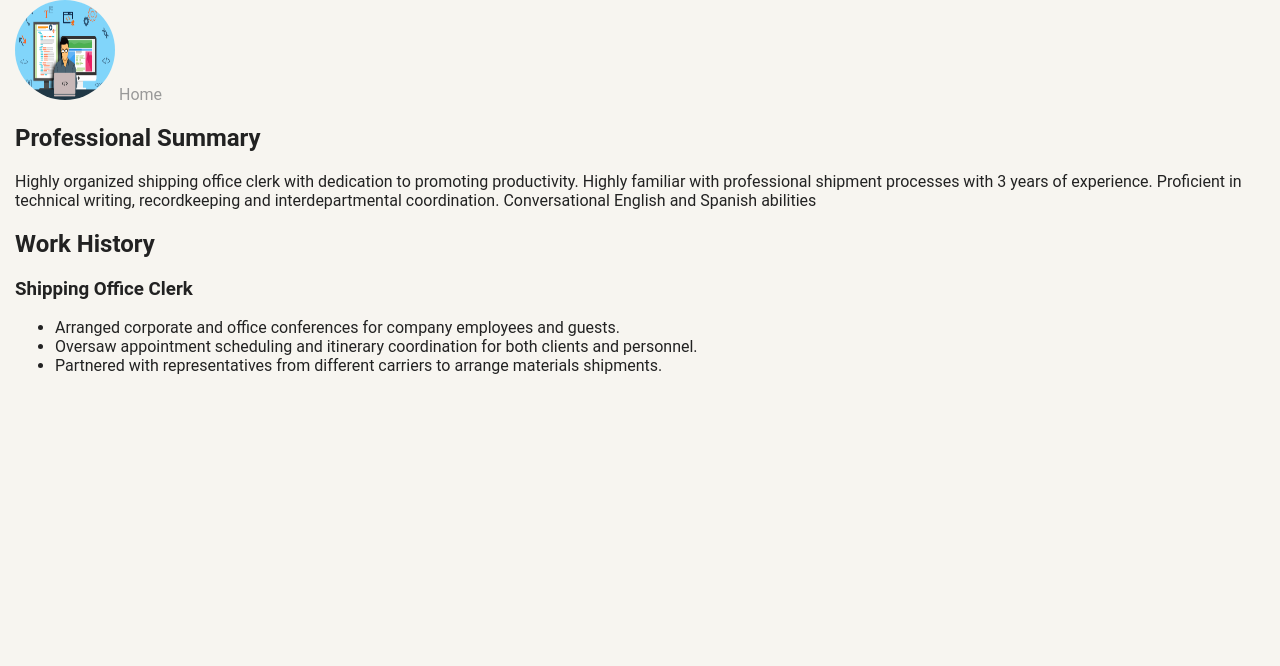
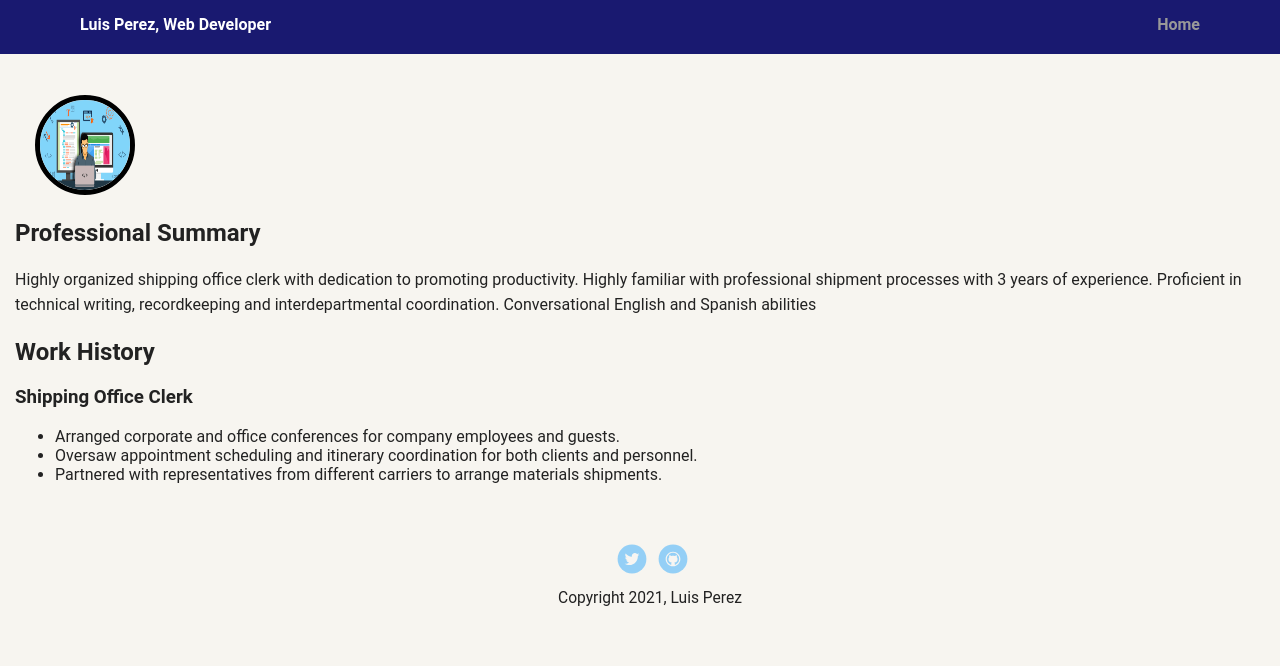
Before and after one commit to lperez24/techdegree-project-1, a plain HTML site: page portfolio_update_v1/experience.html in a window 1280 px wide. Drawn offline with Linux system fonts and the light colour scheme.

Commit message:
Corrections indicated by reviewer
Added navigation bar on second page and changed the "href" inside the home button on index.html to #top

```diff
--- a/portfolio_update_v1/experience.html
+++ b/portfolio_update_v1/experience.html
@@ -9,9 +9,16 @@
 
 </head>
 <body>
+    <nav class="exp-nav">
+        <ul class="nav">
+          <li class="name">Luis Perez, Web Developer</li>
+          <li><a href="index.html">Home</a></li>
+        </ul>
+    </nav>
+    <main>
+
     <section class="points">
-        <img src="images/web-dev.jpg" alt="Web Developer Picture" class="exp-image">
-        <a href="index.html">Home</a>
+        <img src="images/web-dev.jpg" alt="Web Developer Picture" class="dev-img">
         <h2>Professional Summary</h2>
         <p>Highly organized shipping office clerk with dedication to promoting productivity. Highly familiar with professional shipment processes with 3 years of experience. Proficient in technical writing, recordkeeping and interdepartmental coordination. Conversational English and Spanish abilities</p>
     </section>
@@ -26,5 +33,13 @@
         </ul>
 
     </section>
+</main>
+<footer>
+  <ul>
+    <li><a href="https://twitter.com/Luisdev24" class="social twitter" target="_blank">Twitter</a></li>
+    <li><a href="https://github.com/lperez24" class="social github" target="_blank">Github</a></li>
+  </ul>
+    <p class="copyright">Copyright 2021, Luis Perez</p>
+</footer>
 </body>
 </html>
--- a/portfolio_update_v1/styles.css
+++ b/portfolio_update_v1/styles.css
@@ -31,6 +31,16 @@ a:hover {
   position: fixed;
   text-align: center;
 }
+
+.exp-nav {
+  width: 100%;
+  background: midnightblue;
+  min-height: 30px;
+  padding: 10px;
+  position: fixed;
+  text-align: center;
+}
+
 .nav {
   display: flex;
   justify-content: space-around;
@@ -57,7 +67,7 @@ a:hover {
 
 header {
   text-align: center;
-  background: url('images/background-image.jpg') no-repeat top center ;
+  background: url('images/background-image.jpg') no-repeat top center;
   background-size: cover;
   overflow: hidden;
   padding-top: 60px;
@@ -178,11 +188,18 @@ height: 100px;
 text-align: left;
 padding-left: 15px;
 }
-.exp-image {
+.dev-img {
+  border: 5px solid black;
+  height: 100px;
   width: 100px;
-  height: 100px;
   border-radius: 50%;
+  margin-top: 75px;
+  margin-left: 20px;
 }
+.dev-img:hover{
+  transform: scale(1.3) rotate(5deg);
+}
+
 a .button {
   text-align: right;
   border: black;
```
Also changed, not shown: portfolio_update_v1/index.html (+1 -1 lines).
